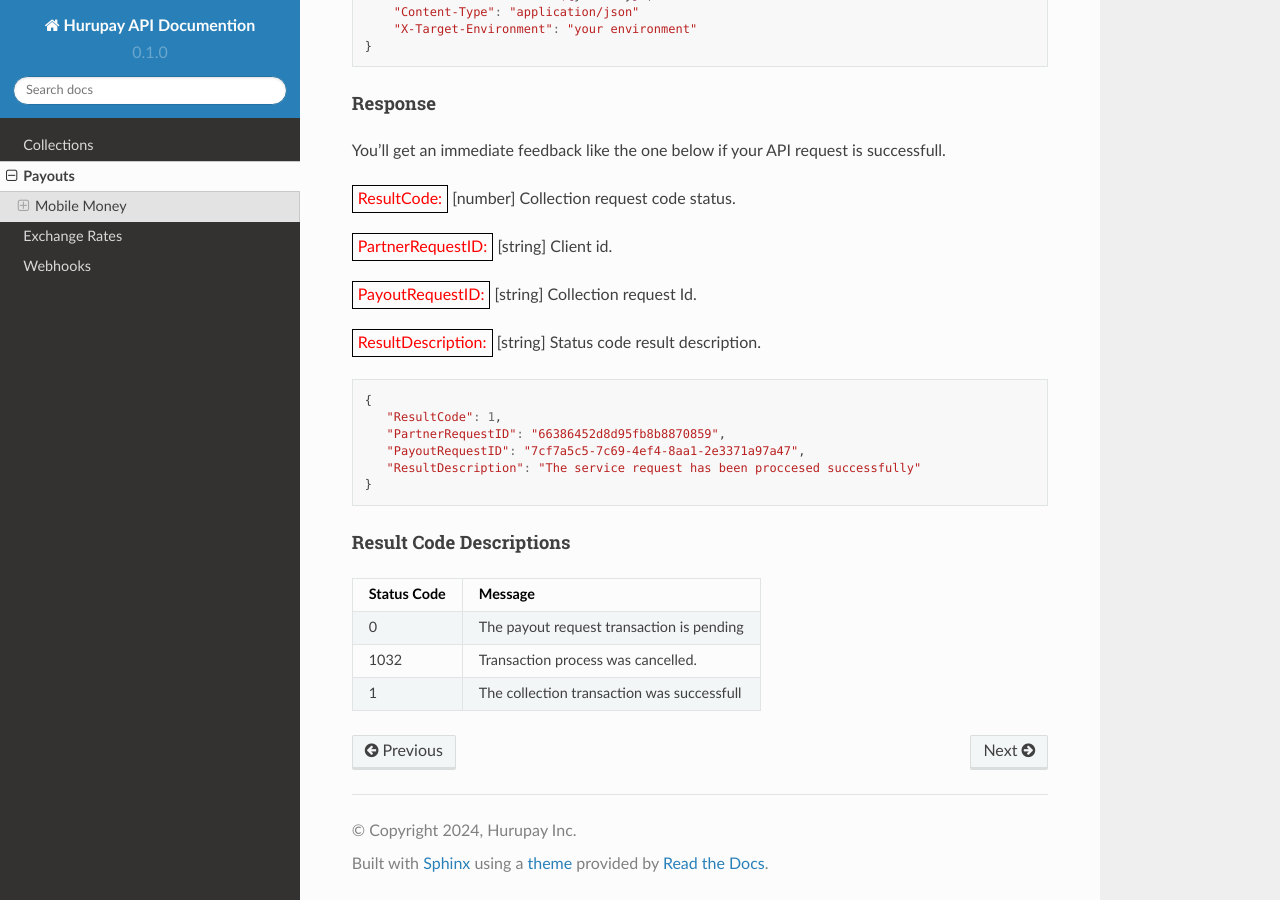
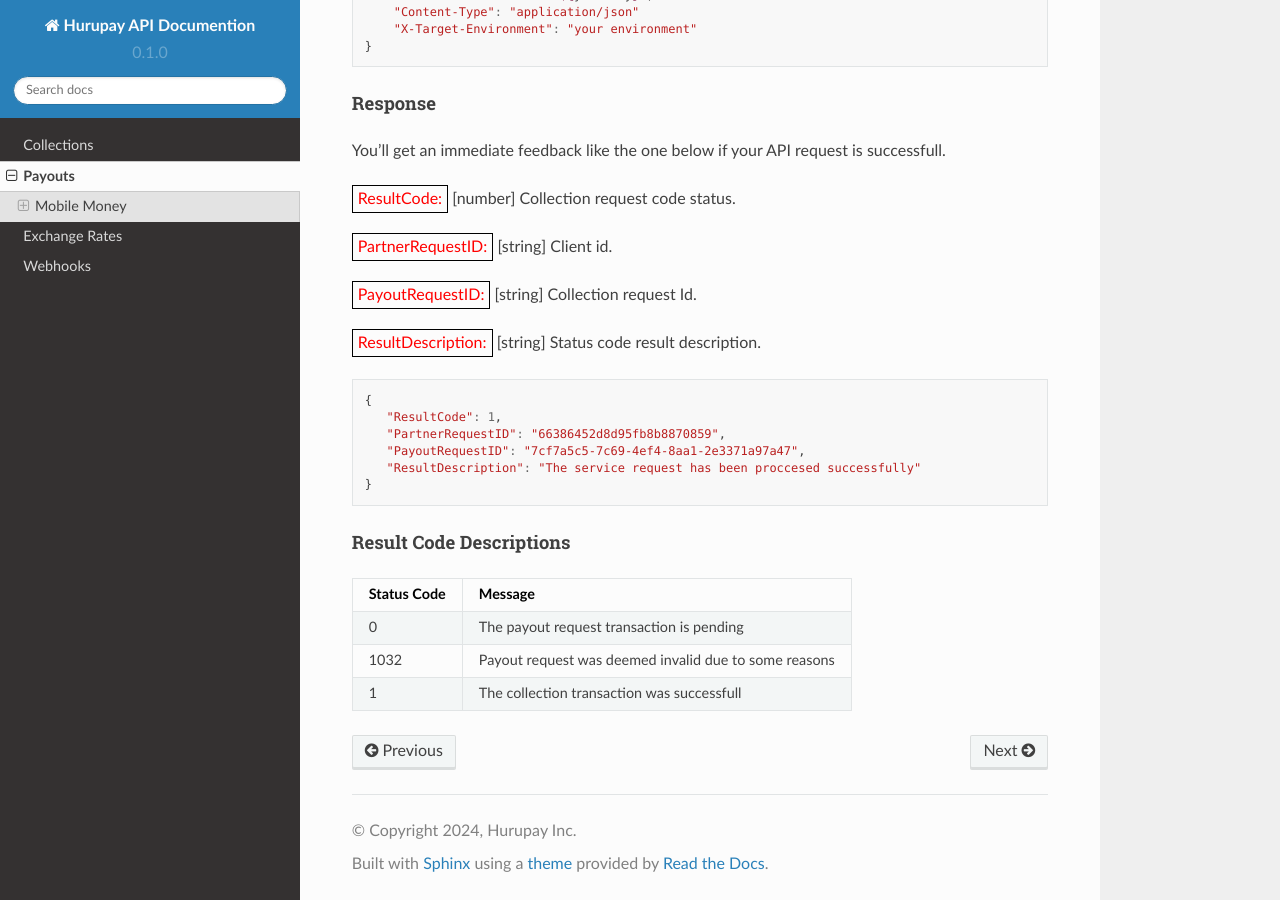
Before and after one commit to Hurupay/hurupay-api-docs, a Sphinx documentation site: the page built from docs/source/payouts.rst, in a window 1280 px wide and 900 px high, scrolled down 2267 px. Built offline with Sphinx 7.4.7 and the Read the Docs theme 2.0.0, drawn with Linux system fonts in a browser that asks for light colours.

Commit message:
fix payout resuclt code description

```diff
--- a/docs/source/payouts.rst
+++ b/docs/source/payouts.rst
@@ -133,12 +133,12 @@
 
 Result Code Descriptions
 ~~~~~~~~~~~~~~~~~~~~~~~~
-+-------------+------------------------------------------------+
-| Status Code | Message                                        |
-+=============+================================================+
-| 0           | The payout request transaction is pending      |
-+-------------+------------------------------------------------+
-| 1032        | Transaction process was cancelled.             |
-+-------------+------------------------------------------------+
-| 1           | The collection transaction was successfull     |
-+-------------+------------------------------------------------+
++-------------+-------------------------------------------------------+
+| Status Code | Message                                               |
++=============+=======================================================+
+| 0           | The payout request transaction is pending             |
++-------------+-------------------------------------------------------+
+| 1032        | Payout request was deemed invalid due to some reasons |
++-------------+-------------------------------------------------------+
+| 1           | The collection transaction was successfull            |
++-------------+-------------------------------------------------------+
```
